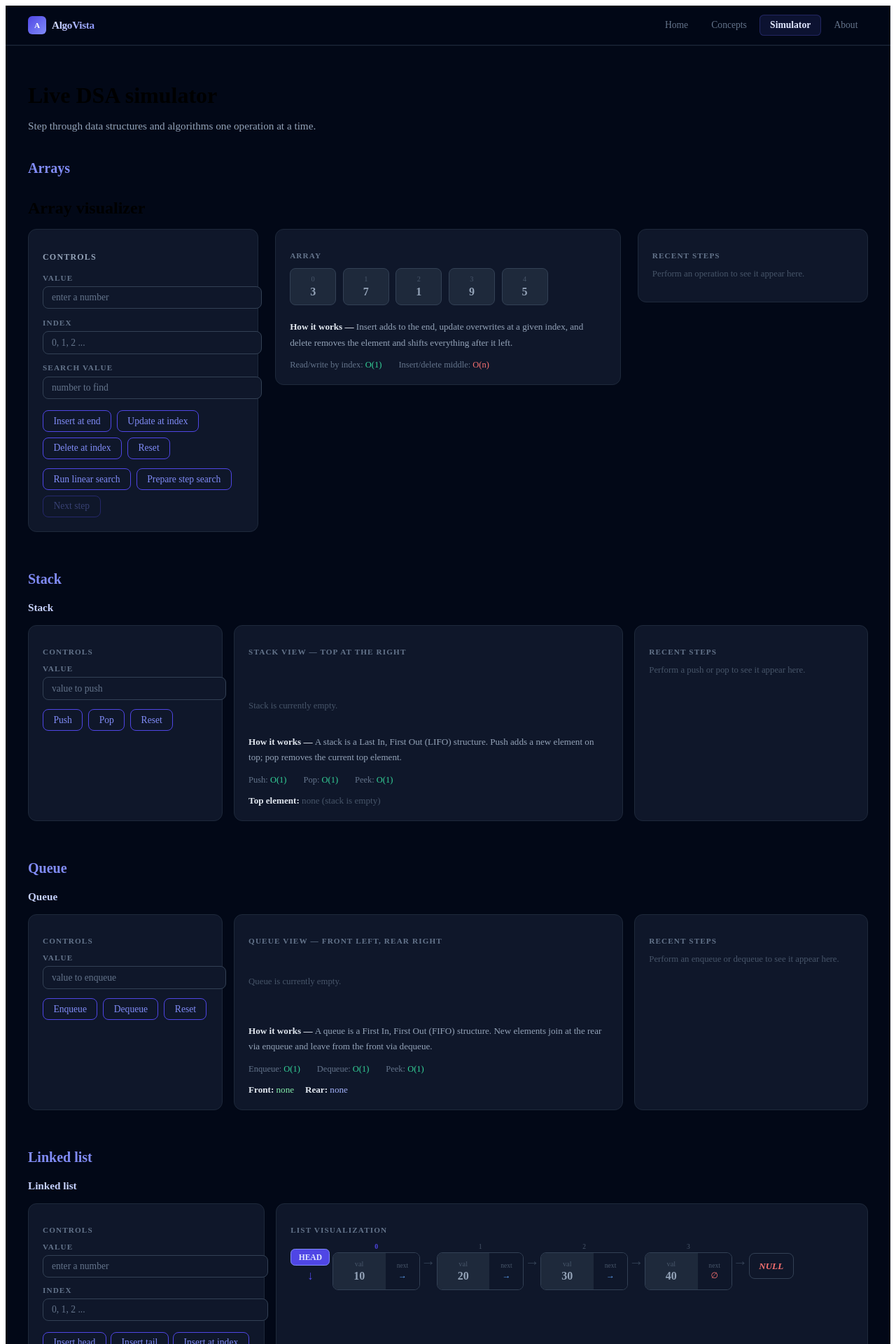
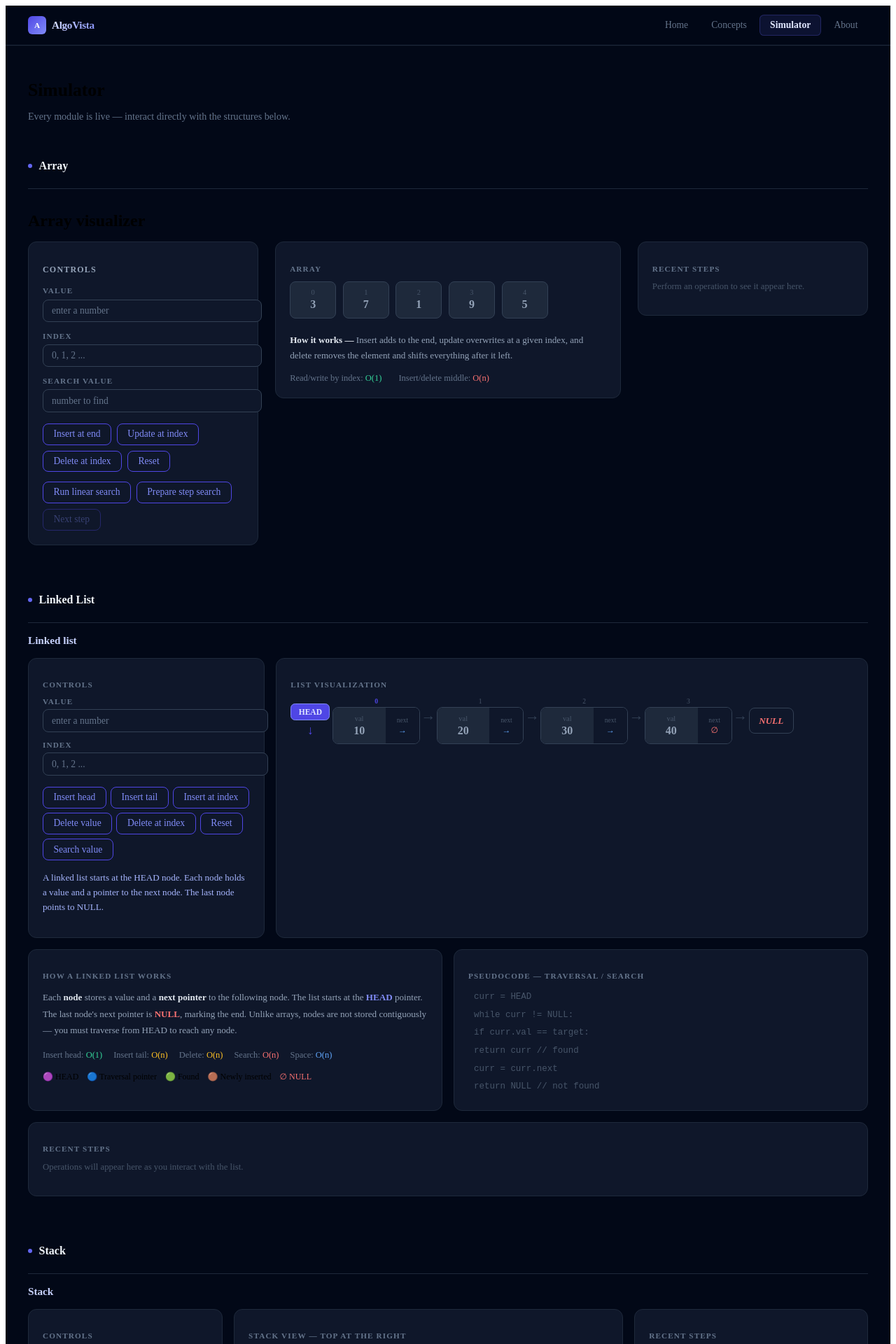
Before and after one commit to Alan-K-Biju-7/AlgoVista, a React (Create React App) app: page /simulator in a window 1280 px wide. Shown: the top 1920 px of the page at 70% size. Built offline with nearby package versions, Linux system fonts and the light colour scheme.

Commit message:
rebuild SimulatorPage with all 9 modules including BST wired as section

```diff
--- a/src/pages/SimulatorPage.jsx
+++ b/src/pages/SimulatorPage.jsx
@@ -1,58 +1,45 @@
 import ArrayVisualizer from '../modules/array/ArrayVisualizer';
 import StackVisualizer from '../modules/stack/StackVisualizer';
 import QueueVisualizer from '../modules/queue/QueueVisualizer';
+import LinkedListVisualizer from '../modules/linkedlist/LinkedListVisualizer';
+import BinarySearchVisualizer from '../modules/searching/BinarySearchVisualizer';
 import BubbleSortVisualizer from '../modules/sorting/BubbleSortVisualizer';
 import InsertionSortVisualizer from '../modules/sorting/InsertionSortVisualizer';
 import SelectionSortVisualizer from '../modules/sorting/SelectionSortVisualizer';
-import LinkedListVisualizer from '../modules/linkedlist/LinkedListVisualizer';
-import BinarySearchVisualizer from '../modules/searching/BinarySearchVisualizer';
+import BSTVisualizer from '../modules/bst/BSTVisualizer';
+
+const sections = [
+  { id: 'array',      label: 'Array',          Component: ArrayVisualizer },
+  { id: 'linkedlist', label: 'Linked List',     Component: LinkedListVisualizer },
+  { id: 'stack',      label: 'Stack',           Component: StackVisualizer },
+  { id: 'queue',      label: 'Queue',           Component: QueueVisualizer },
+  { id: 'bst',        label: 'BST',             Component: BSTVisualizer },
+  { id: 'bsearch',    label: 'Binary Search',   Component: BinarySearchVisualizer },
+  { id: 'bubble',     label: 'Bubble Sort',     Component: BubbleSortVisualizer },
+  { id: 'insertion',  label: 'Insertion Sort',  Component: InsertionSortVisualizer },
+  { id: 'selection',  label: 'Selection Sort',  Component: SelectionSortVisualizer },
+];
 
 function SimulatorPage() {
   return (
     <div style={{ maxWidth: '1200px', margin: '0 auto', padding: '2rem 1.5rem' }}>
-      <h1 style={{ marginBottom: '0.4rem', fontSize: '2rem' }}>Live DSA simulator</h1>
-      <p style={{ color: '#94a3b8', marginBottom: '2.5rem', fontSize: '0.95rem' }}>
-        Step through data structures and algorithms one operation at a time.
+      <h1 style={{ fontSize: '1.6rem', marginBottom: '0.4rem' }}>Simulator</h1>
+      <p style={{ color: 'var(--text-muted)', fontSize: '0.88rem', marginBottom: '2.5rem' }}>
+        Every module is live — interact directly with the structures below.
       </p>
-
-      <section style={{ marginBottom: '3.5rem' }}>
-        <h2 style={{ fontSize: '1.25rem', marginBottom: '1.25rem', color: '#818cf8' }}>Arrays</h2>
-        <ArrayVisualizer />
-      </section>
-
-      <section style={{ marginBottom: '3.5rem' }}>
-        <h2 style={{ fontSize: '1.25rem', marginBottom: '1.25rem', color: '#818cf8' }}>Stack</h2>
-        <StackVisualizer />
-      </section>
-
-      <section style={{ marginBottom: '3.5rem' }}>
-        <h2 style={{ fontSize: '1.25rem', marginBottom: '1.25rem', color: '#818cf8' }}>Queue</h2>
-        <QueueVisualizer />
-      </section>
-
-      <section style={{ marginBottom: '3.5rem' }}>
-        <h2 style={{ fontSize: '1.25rem', marginBottom: '1.25rem', color: '#818cf8' }}>Linked list</h2>
-        <LinkedListVisualizer />
-      </section>
-
-      <section style={{ marginBottom: '3.5rem' }}>
-        <h2 style={{ fontSize: '1.25rem', marginBottom: '1.25rem', color: '#818cf8' }}>Binary search</h2>
-        <BinarySearchVisualizer />
-      </section>
-
-      <section style={{ marginBottom: '3.5rem' }}>
-        <h2 style={{ fontSize: '1.25rem', marginBottom: '1.25rem', color: '#818cf8' }}>Sorting</h2>
-        <div style={{ display: 'flex', flexDirection: 'column', gap: '3rem' }}>
-          <BubbleSortVisualizer />
-          <InsertionSortVisualizer />
-          <SelectionSortVisualizer />
-        </div>
-        <div style={{ marginTop: '1.75rem', padding: '1rem 1.25rem', borderRadius: '0.75rem', border: '1px solid #1e293b', background: '#0f172a', fontSize: '0.85rem', color: '#94a3b8' }}>
-          <strong style={{ color: '#e2e8f0' }}>Comparison hint — </strong>
-          Selection sort always does exactly n-1 swaps regardless of input order — making it good when writes are expensive.
-          Insertion sort is faster on nearly-sorted data. Bubble sort is the simplest but slowest in practice.
-        </div>
-      </section>
+      {sections.map(({ id, label, Component }) => (
+        <section key={id} id={id} style={{ marginBottom: '3.5rem' }}>
+          <div style={{
+            display: 'flex', alignItems: 'center', gap: '0.6rem',
+            marginBottom: '1rem', paddingBottom: '0.6rem',
+            borderBottom: '1px solid var(--border-subtle)',
+          }}>
+            <span style={{ width: '6px', height: '6px', borderRadius: '50%', background: 'var(--accent)', display: 'inline-block' }} />
+            <h2 style={{ fontSize: '1rem', color: 'var(--text-primary)' }}>{label}</h2>
+          </div>
+          <Component />
+        </section>
+      ))}
     </div>
   );
 }
```
